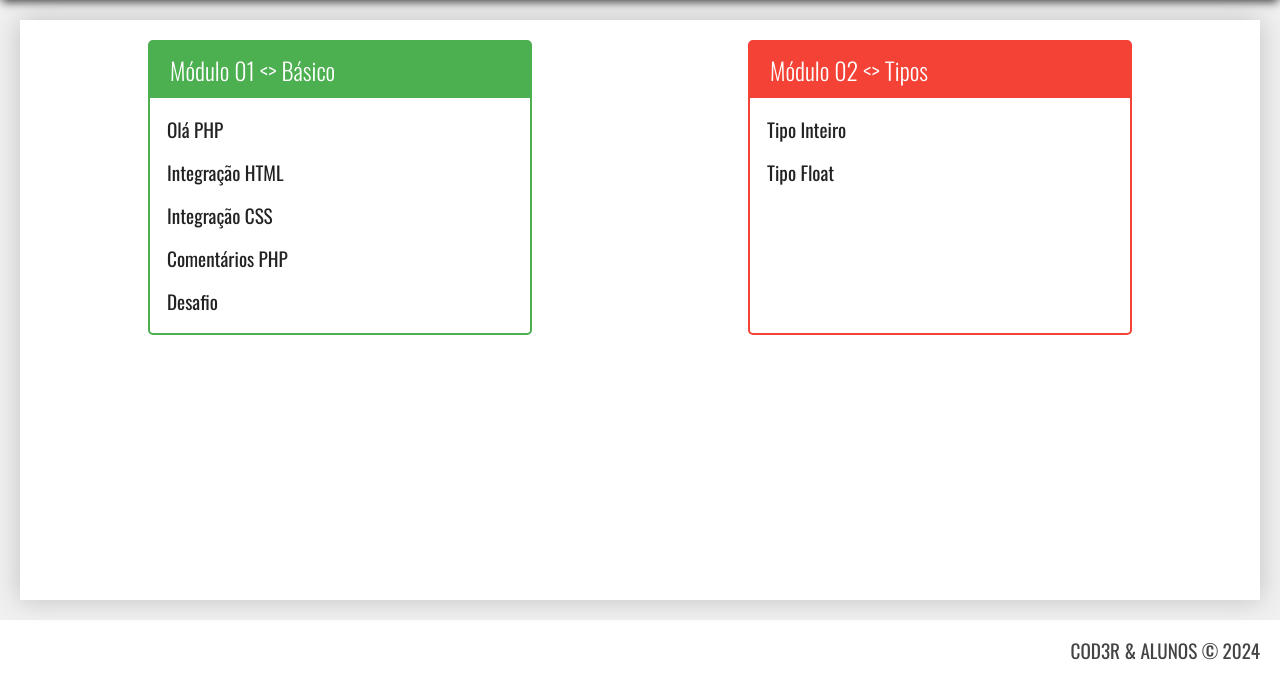
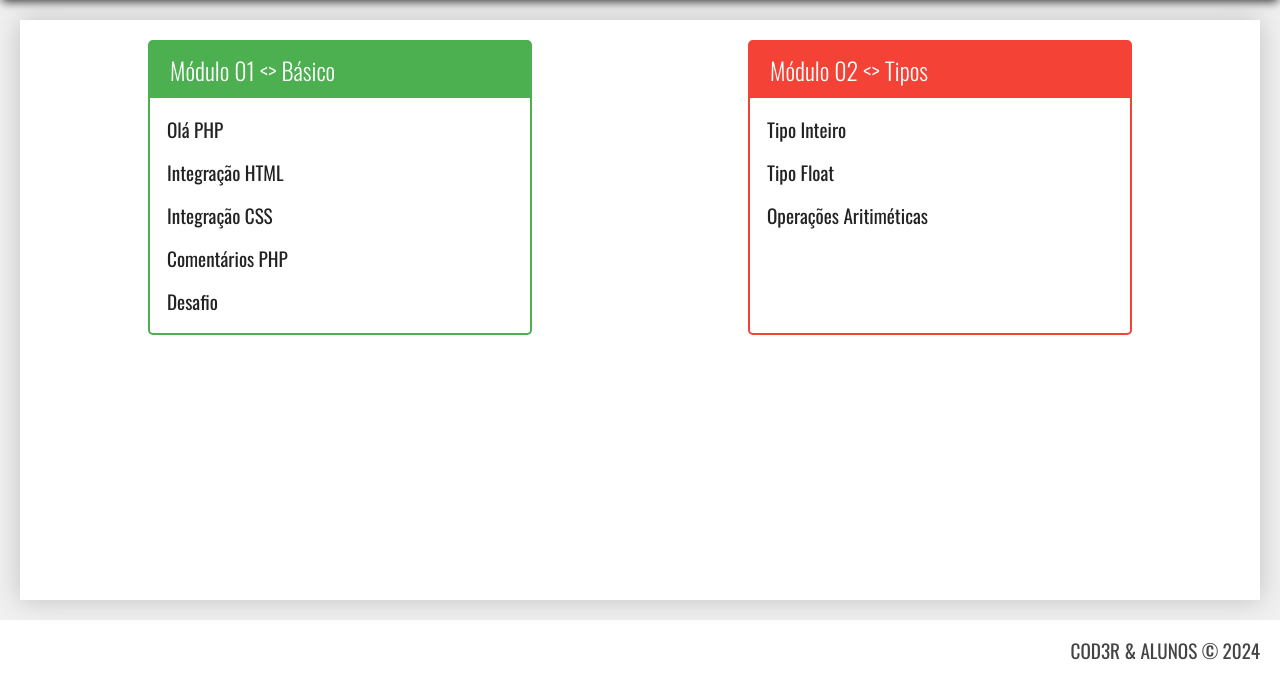
Before and after one commit to aliicezzz/course-php, a PHP site: page / in a window 1280 px wide. Shown: the part 120-800 px from the top of the page. Run offline with PHP 8.4, Linux system fonts and the light colour scheme.

Commit message:
feat: adiciona novo link para aula de op. aritimeticas

```diff
--- a/resources/index.php
+++ b/resources/index.php
@@ -59,6 +59,11 @@
                                 Tipo Float
                             </a>
                         </li>
+                        <li>
+                            <a href="exercise.php?dir=type&file=arithmetic">
+                                Operações Aritiméticas
+                            </a>
+                        </li>
                     </ul>
                 </div>
             </nav>
```
